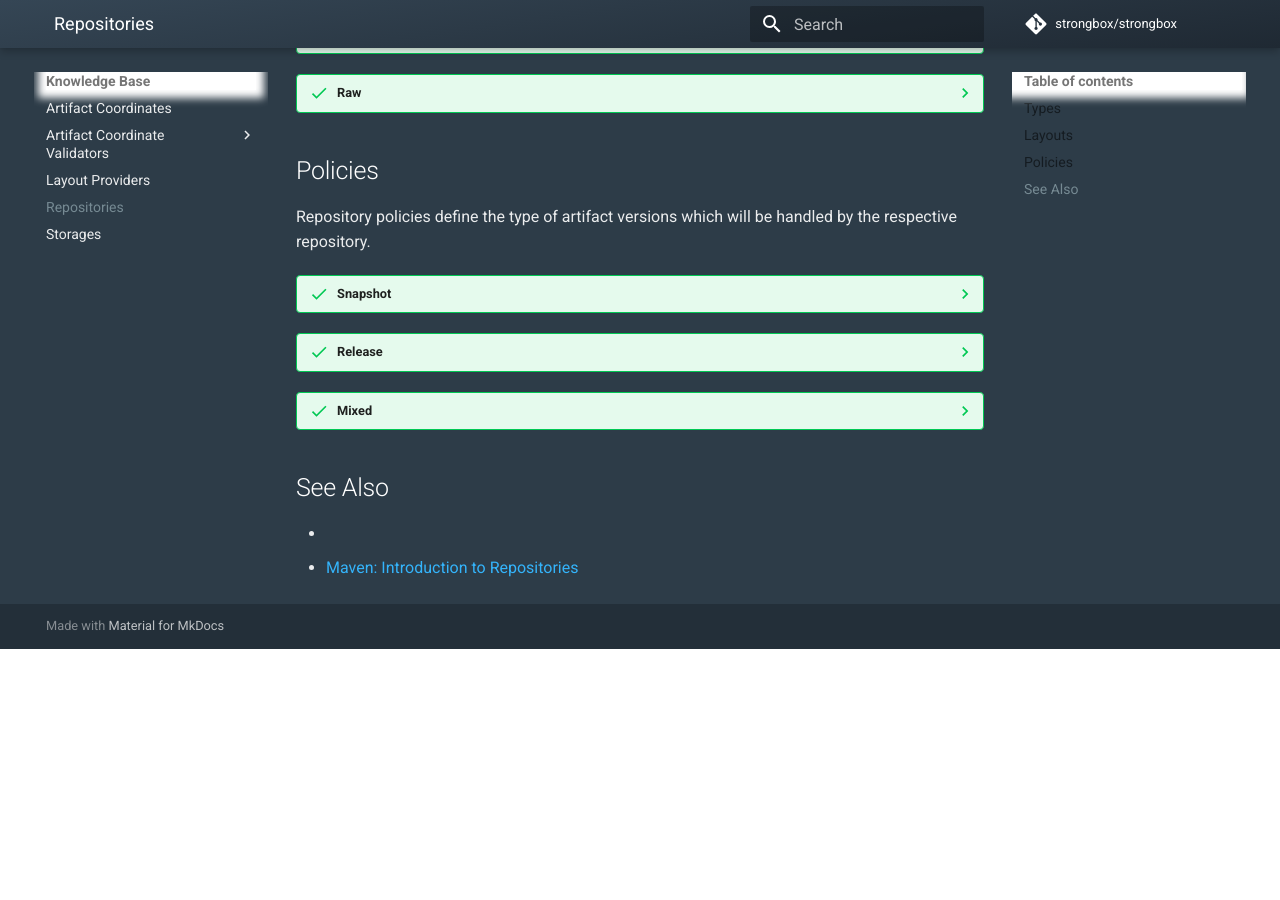
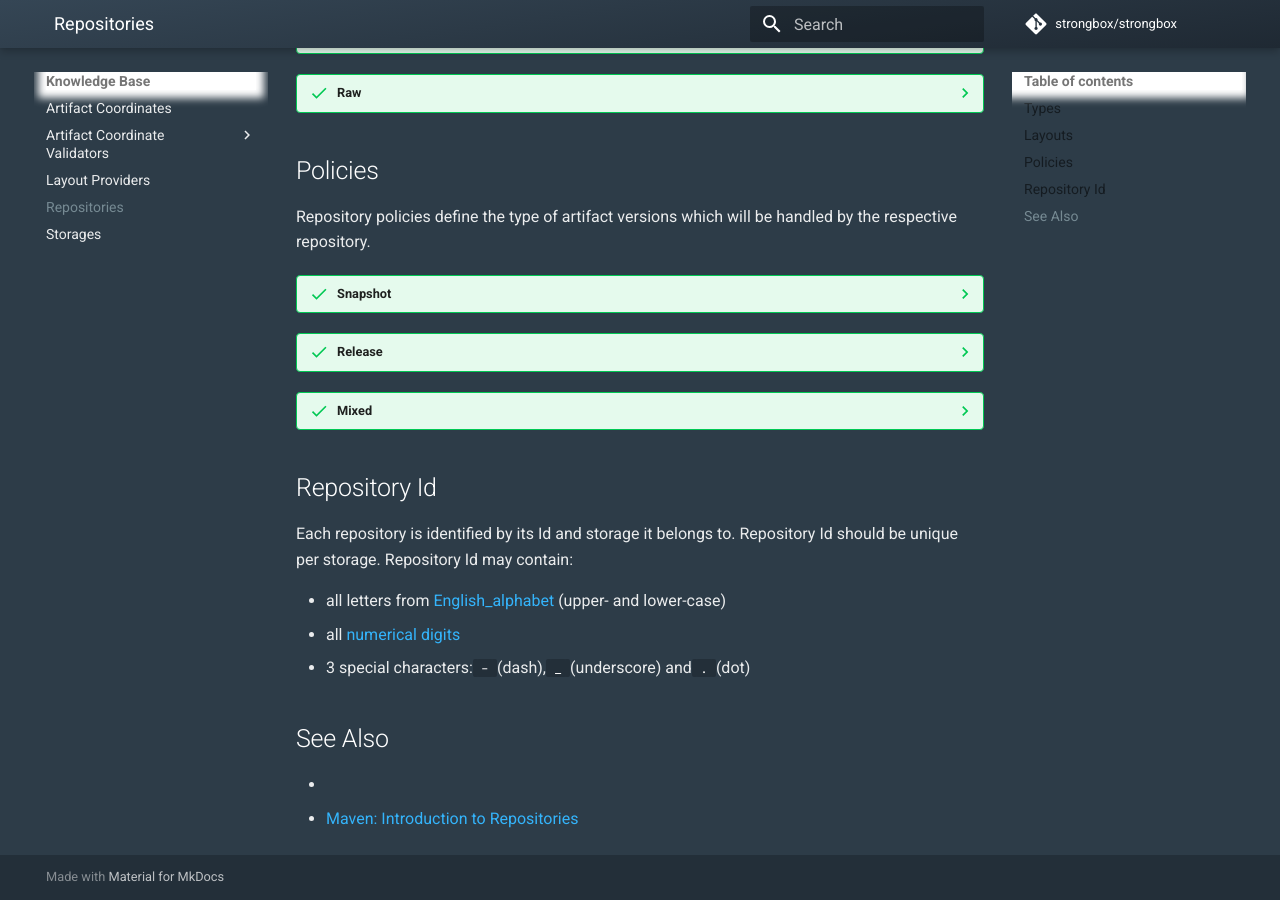
Before and after one commit to strongbox/strongbox-docs, an MkDocs documentation site: the page built from docs/knowledge-base/repositories.md, in a window 1280 px wide and 900 px high, scrolled down 928 px. Built offline with MkDocs 1.6.1 and Material for MkDocs 9.7.7, drawn with Linux system fonts in a browser that asks for light colours; comment, search, counter and statistics services are not loaded; before the commit the page ends 1577 px from its top, so only the background shows below that.

Commit message:
SB-1360 storage Id and repository Id naming

```diff
--- a/docs/knowledge-base/repositories.md
+++ b/docs/knowledge-base/repositories.md
@@ -99,6 +99,13 @@ Repository policies define the type of artifact versions which will be handled b
     Repositories of this kind will allow artifacts of both snapshot and release versions.
     This is usually used for group repositories, as they might contain both snapshot and release repositories.
 
+## Repository Id
+
+Each repository is identified by its Id and storage it belongs to. Repository Id should be unique per storage. Repository Id may contain:
+
+- all letters from [English_alphabet](https://en.wikipedia.org/wiki/English_alphabet) (upper- and lower-case)
+- all [numerical digits](https://en.wikipedia.org/wiki/Numerical_digit)
+- 3 special characters: `-` (dash), `_` (underscore) and `.` (dot)
 
 ## See Also
 * [Artifact Routing Rules]: ../user-guide/artifact-routing-rules.md
```
Also changed, not shown: docs/knowledge-base/storages.md (+8 -0 lines), docs/user-guide/ui/storage-management.md (+2 -2 lines).
